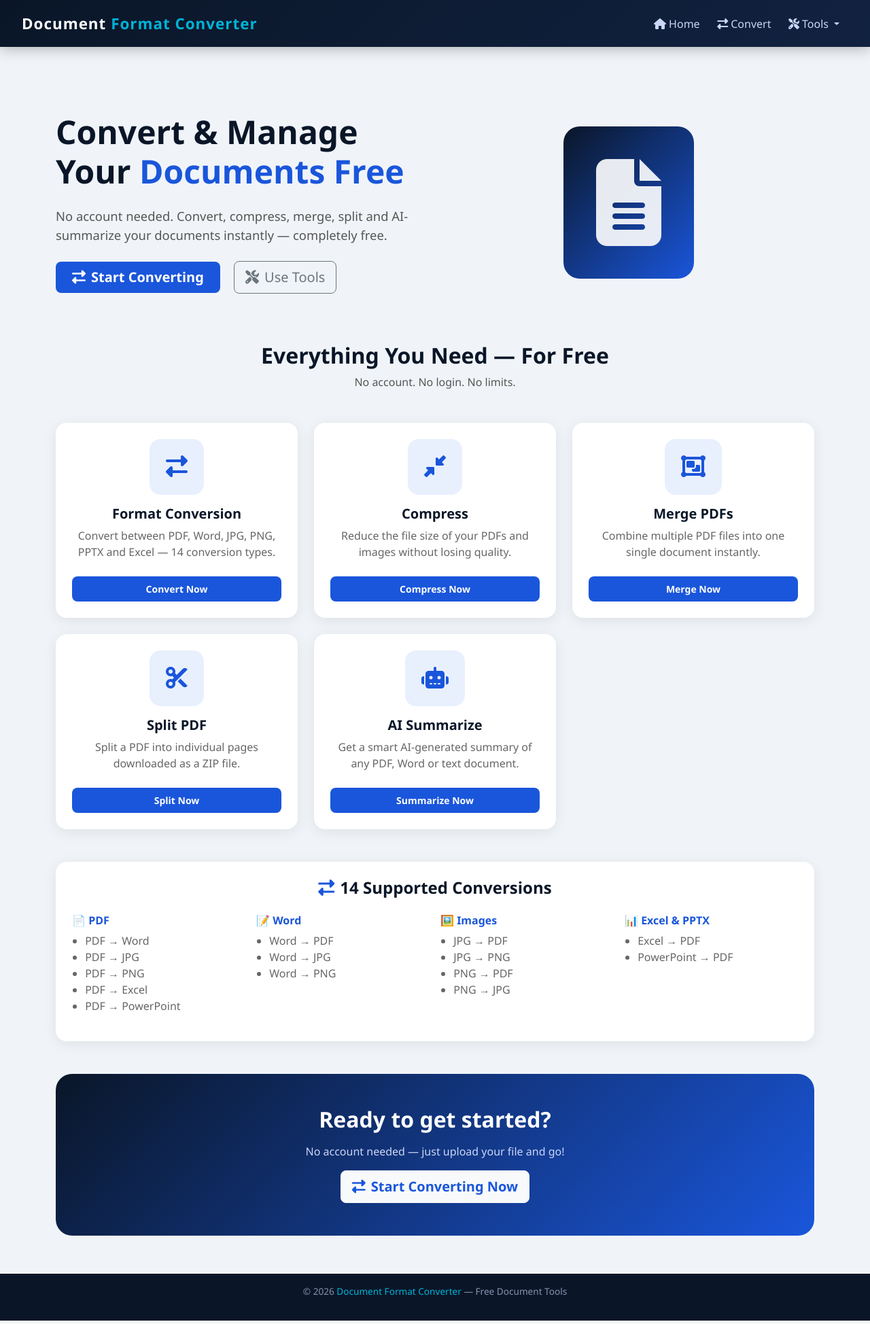
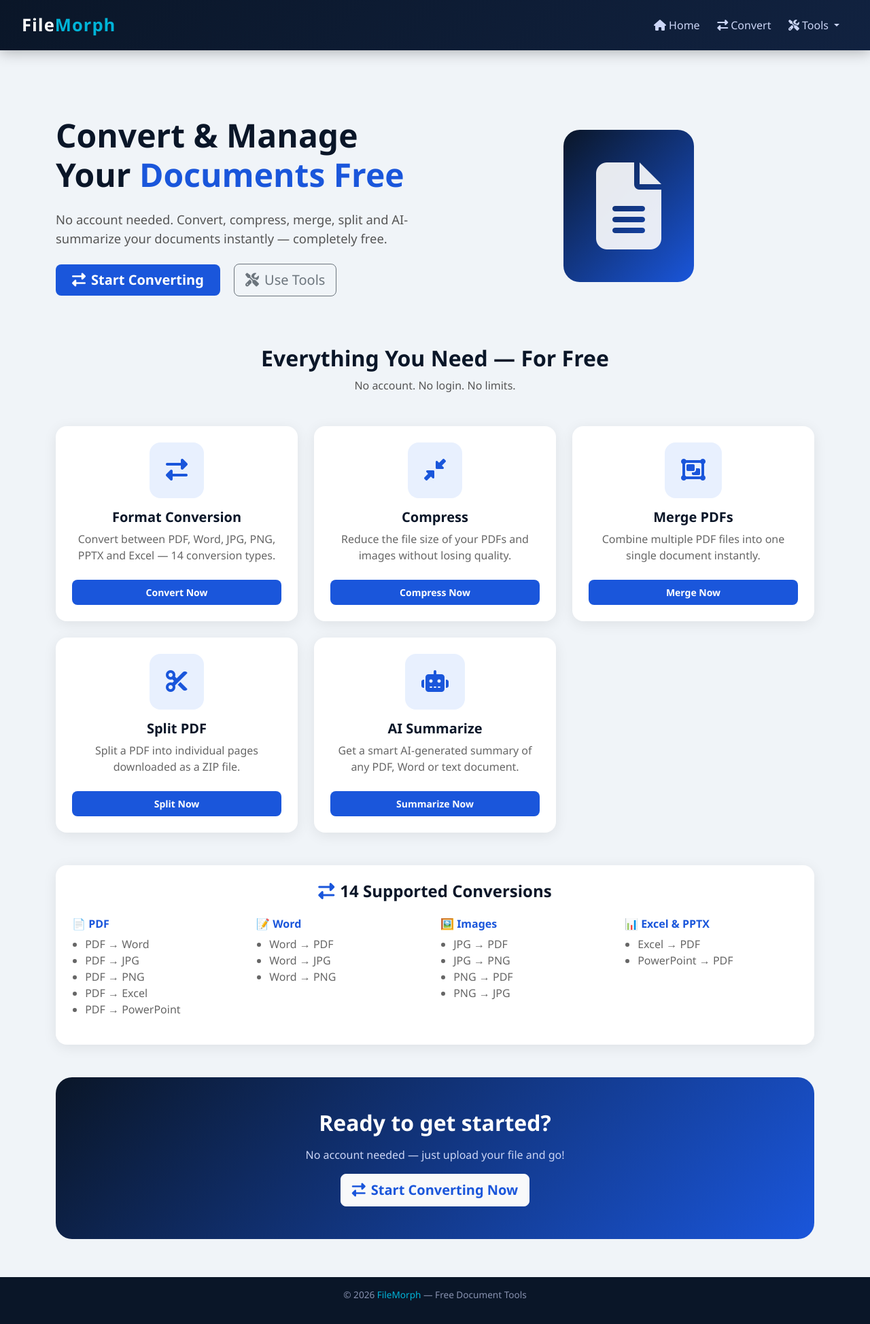
Before and after one commit to bradleybuintim-rgb/Internship-project-1, a Django app: page / in a window 1280 px wide. Shown: the whole page at 68% size. Run offline with Django 5.2, Linux system fonts and the light colour scheme; some libraries are stand-ins or nearby versions.

Commit message:
Rename to FileMorph, remove dashboard and upload pages

```diff
--- a/core/templates/core/base.html
+++ b/core/templates/core/base.html
@@ -3,7 +3,7 @@
 <head>
     <meta charset="UTF-8">
     <meta name="viewport" content="width=device-width, initial-scale=1.0">
-    <title>Document Format Converter – {% block title %}{% endblock %}</title>
+    <title>FileMorph – {% block title %}{% endblock %}</title>
     <link href="https://cdn.jsdelivr.net/npm/bootstrap@5.3.0/dist/css/bootstrap.min.css" rel="stylesheet">
     <link href="https://cdnjs.cloudflare.com/ajax/libs/font-awesome/6.4.0/css/all.min.css" rel="stylesheet">
     <style>
@@ -23,7 +23,7 @@
             padding: 0.8rem 2rem;
             box-shadow: 0 2px 20px rgba(0,0,0,0.3);
         }
-        .navbar-brand { font-size: 1.4rem; font-weight: 800; color: white !important; letter-spacing: 1px; }
+        .navbar-brand { font-size: 1.6rem; font-weight: 800; color: white !important; letter-spacing: 1px; }
         .navbar-brand span { color: var(--accent); }
         .nav-link { color: var(--text-light) !important; font-weight: 500; margin: 0 0.3rem; transition: color 0.2s; }
         .nav-link:hover { color: var(--accent) !important; }
@@ -44,7 +44,7 @@
 </head>
 <body>
 <nav class="navbar navbar-expand-lg">
-    <a class="navbar-brand" href="/">Document <span>Format Converter</span></a>
+    <a class="navbar-brand" href="/">File<span>Morph</span></a>
     <button class="navbar-toggler" type="button" data-bs-toggle="collapse" data-bs-target="#navMenu">
         <span class="navbar-toggler-icon"></span>
     </button>
@@ -52,8 +52,6 @@
         <ul class="navbar-nav ms-auto align-items-center">
             <li class="nav-item"><a class="nav-link" href="{% url 'home' %}"><i class="fas fa-home me-1"></i>Home</a></li>
             <li class="nav-item"><a class="nav-link" href="{% url 'convert' %}"><i class="fas fa-exchange-alt me-1"></i>Convert</a></li>
-
-            <!-- Tools Dropdown -->
             <li class="nav-item dropdown">
                 <a class="nav-link dropdown-toggle" href="#" id="toolsMenu" role="button" data-bs-toggle="dropdown">
                     <i class="fas fa-tools me-1"></i>Tools
@@ -80,7 +78,7 @@
     {% block content %}{% endblock %}
 </div>
 <footer>
-    <p>© 2026 <span>Document Format Converter</span> — Free Document Tools</p>
+    <p>© 2026 <span>FileMorph</span> — Free Document Tools</p>
 </footer>
 <script src="https://cdn.jsdelivr.net/npm/bootstrap@5.3.0/dist/js/bootstrap.bundle.min.js"></script>
 </body>
--- a/core/templates/core/home.html
+++ b/core/templates/core/home.html
@@ -33,7 +33,6 @@
             <p style="color:#555;">No account. No login. No limits.</p>
         </div>
 
-        <!-- Convert -->
         <div class="col-md-4">
             <div class="card h-100 text-center p-4">
                 <div style="background:#e8f0fe;border-radius:16px;padding:1.5rem;display:inline-block;margin:0 auto 1rem;">
@@ -45,7 +44,6 @@
             </div>
         </div>
 
-        <!-- Compress -->
         <div class="col-md-4">
             <div class="card h-100 text-center p-4">
                 <div style="background:#e8f0fe;border-radius:16px;padding:1.5rem;display:inline-block;margin:0 auto 1rem;">
@@ -57,7 +55,6 @@
             </div>
         </div>
 
-        <!-- Merge -->
         <div class="col-md-4">
             <div class="card h-100 text-center p-4">
                 <div style="background:#e8f0fe;border-radius:16px;padding:1.5rem;display:inline-block;margin:0 auto 1rem;">
@@ -69,7 +66,6 @@
             </div>
         </div>
 
-        <!-- Split -->
         <div class="col-md-4">
             <div class="card h-100 text-center p-4">
                 <div style="background:#e8f0fe;border-radius:16px;padding:1.5rem;display:inline-block;margin:0 auto 1rem;">
@@ -81,7 +77,6 @@
             </div>
         </div>
 
-        <!-- AI Summarize -->
         <div class="col-md-4">
             <div class="card h-100 text-center p-4">
                 <div style="background:#e8f0fe;border-radius:16px;padding:1.5rem;display:inline-block;margin:0 auto 1rem;">
--- a/core/urls.py
+++ b/core/urls.py
@@ -2,19 +2,15 @@ from django.urls import path
 from . import views
 
 urlpatterns = [
-    path('',           views.home,         name='home'),
-    path('dashboard/', views.dashboard,    name='dashboard'),
-    path('upload/',    views.upload,       name='upload'),
-    path('download/<int:doc_id>/', views.download,    name='download'),
-    path('delete/<int:doc_id>/',   views.delete,      name='delete'),
-    path('convert/',               views.convert,     name='convert'),
-    path('convert/do/',            views.do_convert,  name='do_convert'),
-    path('compress/',              views.compress,    name='compress'),
-    path('compress/do/',           views.do_compress, name='do_compress'),
-    path('merge/',                 views.merge,       name='merge'),
-    path('merge/do/',              views.do_merge,    name='do_merge'),
-    path('split/',                 views.split,       name='split'),
-    path('split/do/',              views.do_split,    name='do_split'),
-    path('summarize/',             views.summarize,   name='summarize'),
-    path('summarize/do/',          views.do_summarize,name='do_summarize'),
+    path('',               views.home,         name='home'),
+    path('convert/',       views.convert,      name='convert'),
+    path('convert/do/',    views.do_convert,   name='do_convert'),
+    path('compress/',      views.compress,     name='compress'),
+    path('compress/do/',   views.do_compress,  name='do_compress'),
+    path('merge/',         views.merge,        name='merge'),
+    path('merge/do/',      views.do_merge,     name='do_merge'),
+    path('split/',         views.split,        name='split'),
+    path('split/do/',      views.do_split,     name='do_split'),
+    path('summarize/',     views.summarize,    name='summarize'),
+    path('summarize/do/',  views.do_summarize, name='do_summarize'),
 ]
--- a/core/views.py
+++ b/core/views.py
@@ -1,4 +1,4 @@
-from django.shortcuts import render, redirect, get_object_or_404
+from django.shortcuts import render, redirect
 from django.contrib import messages
 from django.http import FileResponse
 from .converter import convert_file
@@ -7,12 +7,11 @@ import os
 import tempfile
 import zipfile
 
-# ── ALLOWED FILE TYPES ───────────────────────────────────────────
 ALLOWED_EXTENSIONS = [
     '.pdf', '.doc', '.docx', '.jpg', '.jpeg',
     '.png', '.pptx', '.xlsx', '.xls', '.txt'
 ]
-MAX_FILE_SIZE = 20 * 1024 * 1024  # 20MB
+MAX_FILE_SIZE = 20 * 1024 * 1024
 
 def allowed_file(filename):
     ext = os.path.splitext(filename)[1].lower()
@@ -21,36 +20,9 @@ def allowed_file(filename):
 def file_size_ok(file):
     return file.size <= MAX_FILE_SIZE
 
-# ── HOME ─────────────────────────────────────────────────────────
 def home(request):
     return render(request, 'core/home.html')
 
-# ── DASHBOARD ────────────────────────────────────────────────────
-def dashboard(request):
-    return render(request, 'core/dashboard.html')
-
-# ── UPLOAD ───────────────────────────────────────────────────────
-def upload(request):
-    if request.method == 'POST' and request.FILES.get('file'):
-        f = request.FILES['file']
-        if not allowed_file(f.name):
-            messages.error(request, 'File type not allowed. Please upload PDF, Word, Image, Excel or PPTX files only.')
-            return redirect('upload')
-        if not file_size_ok(f):
-            messages.error(request, 'File too large. Maximum file size is 20MB.')
-            return redirect('upload')
-        messages.success(request, f'"{f.name}" uploaded successfully!')
-        return redirect('dashboard')
-    return render(request, 'core/upload.html')
-
-# ── DOWNLOAD & DELETE ────────────────────────────────────────────
-def download(request, doc_id):
-    return redirect('dashboard')
-
-def delete(request, doc_id):
-    return redirect('dashboard')
-
-# ── CONVERT ──────────────────────────────────────────────────────
 def convert(request):
     pdf_conversions = [
         ('pdf_to_word',  'PDF → Word (.docx)'),
@@ -130,7 +102,6 @@ def do_convert(request):
     messages.error(request, 'Please upload a file.')
     return redirect('convert')
 
-# ── COMPRESS ─────────────────────────────────────────────────────
 def compress(request):
     return render(request, 'core/compress.html')
 
@@ -168,7 +139,6 @@ def do_compress(request):
     messages.error(request, 'Please upload a file.')
     return redirect('compress')
 
-# ── MERGE ────────────────────────────────────────────────────────
 def merge(request):
     return render(request, 'core/merge.html')
 
@@ -204,7 +174,6 @@ def do_merge(request):
                     pass
     return redirect('merge')
 
-# ── SPLIT ────────────────────────────────────────────────────────
 def split(request):
     return render(request, 'core/split.html')
 
@@ -237,7 +206,6 @@ def do_split(request):
     messages.error(request, 'Please upload a PDF file.')
     return redirect('split')
 
-# ── SUMMARIZE ────────────────────────────────────────────────────
 def summarize(request):
     return render(request, 'core/summarize.html')
 
@@ -270,6 +238,5 @@ def do_summarize(request):
     messages.error(request, 'Please upload a file.')
     return redirect('summarize')
 
-# ── CUSTOM 404 ───────────────────────────────────────────────────
 def custom_404(request, exception):
     return render(request, 'core/404.html', status=404)
```
